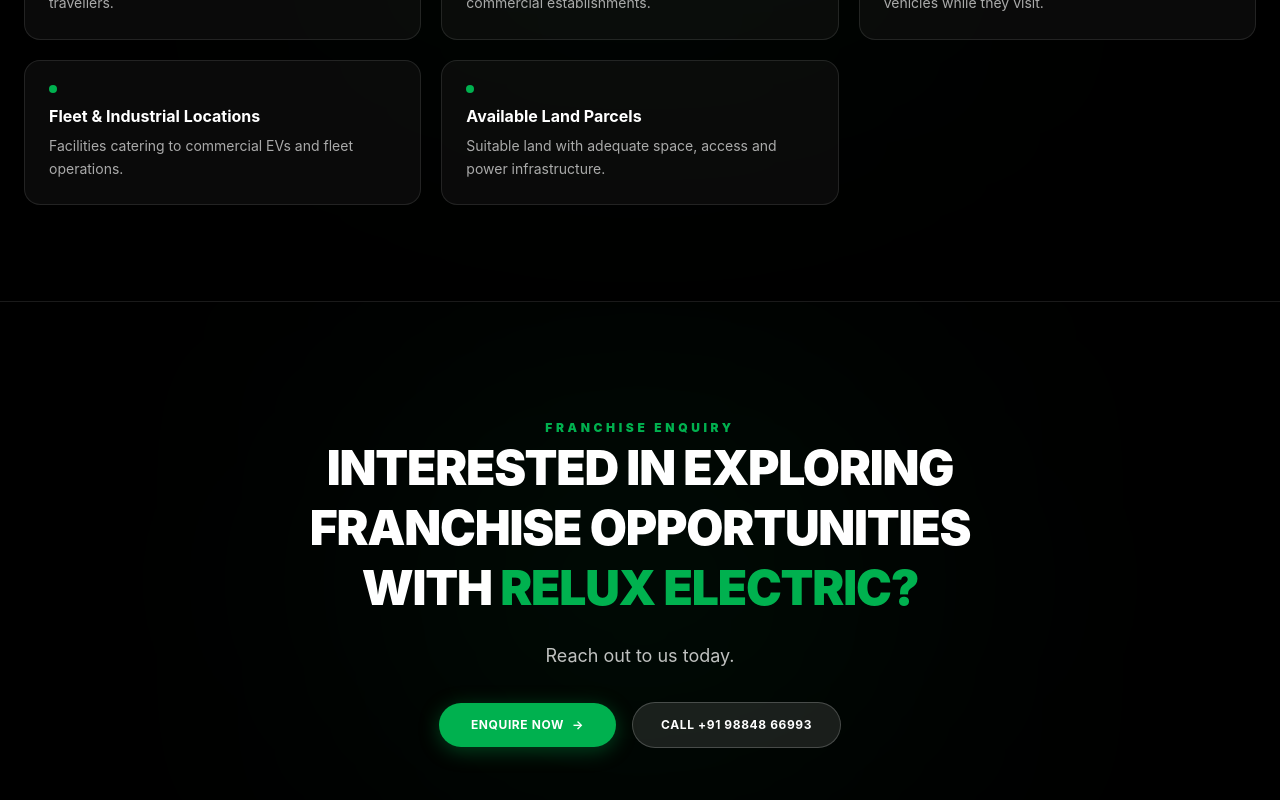
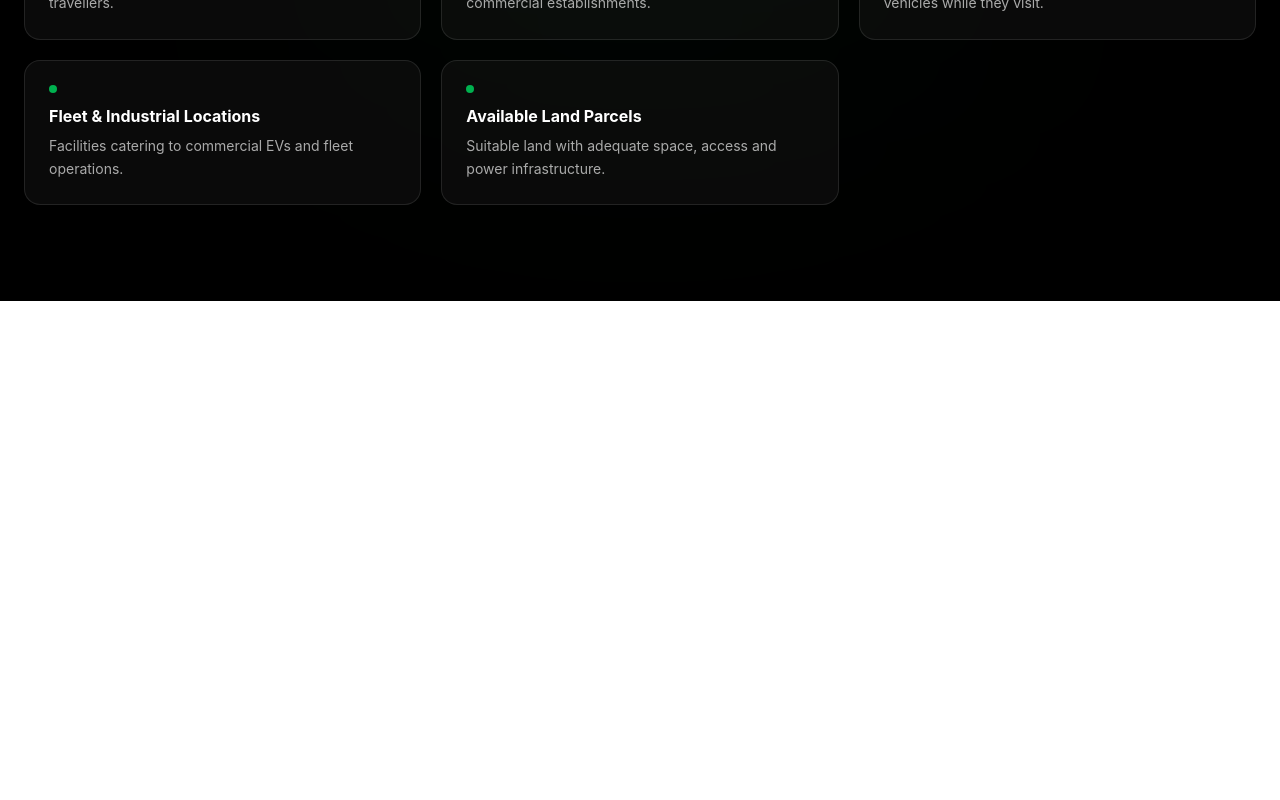
Before and after one commit to codestobecreated/franchise_landing-page-for-google-ads, a Next.js app: page / in a window 1280 px wide. Shown: the part 4477-5277 px from the top of the page. After the commit the page ends 4778 px from the top, so only its background shows below. Built offline with nearby package versions, Linux system fonts and the light colour scheme.

Commit message:
remove CTA section

```diff
--- a/app/business/franchise/page.tsx
+++ b/app/business/franchise/page.tsx
@@ -5,7 +5,6 @@ import HowItWorks from "./components/HowItWorks";
 import WhatAreYouInvestingIn from "./components/WhatAreYouInvestingInSimple";
 import FranchiseTerms from "./components/FranchiseTerms_Enhanced";
 import SiteFeasibility from "./components/SiteFeasibility";
-import CTASection from "./components/CTASection";
 import WhatsAppButton from "./components/WhatsAppButton";
 
 export const metadata = {
@@ -29,7 +28,6 @@ export default function FranchisePage() {
         <WhatAreYouInvestingIn />
         <FranchiseTerms />
         <SiteFeasibility />
-        <CTASection />
       </div>
       <WhatsAppButton />
     </main>
--- a/app/page.tsx
+++ b/app/page.tsx
@@ -5,7 +5,6 @@ import HowItWorks from "./business/franchise/components/HowItWorks";
 import WhatAreYouInvestingIn from "./business/franchise/components/WhatAreYouInvestingInSimple";
 import FranchiseTerms from "./business/franchise/components/FranchiseTerms_Enhanced";
 import SiteFeasibility from "./business/franchise/components/SiteFeasibility";
-import CTASection from "./business/franchise/components/CTASection";
 import WhatsAppButton from "./business/franchise/components/WhatsAppButton";
 
 export const metadata = {
@@ -29,7 +28,6 @@ export default function Home() {
         <WhatAreYouInvestingIn />
         <FranchiseTerms />
         <SiteFeasibility />
-        <CTASection />
       </div>
       <WhatsAppButton />
     </main>
```
